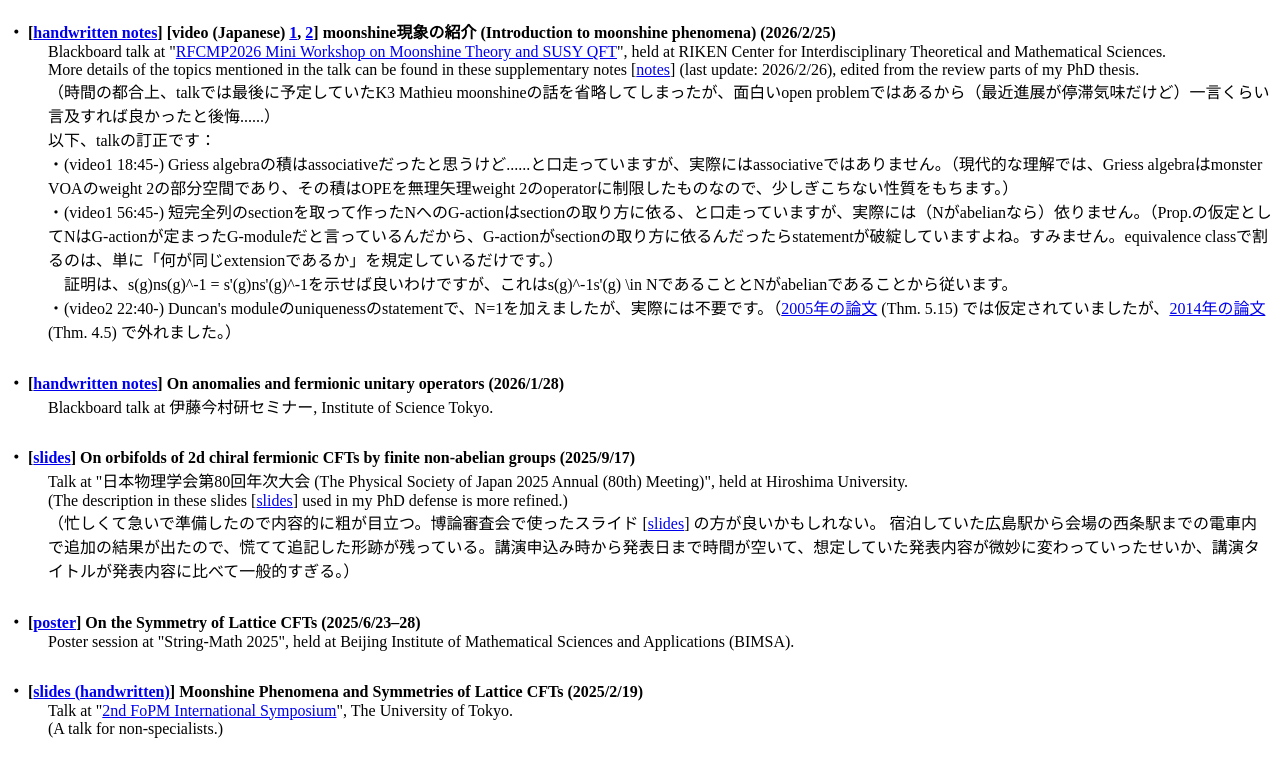
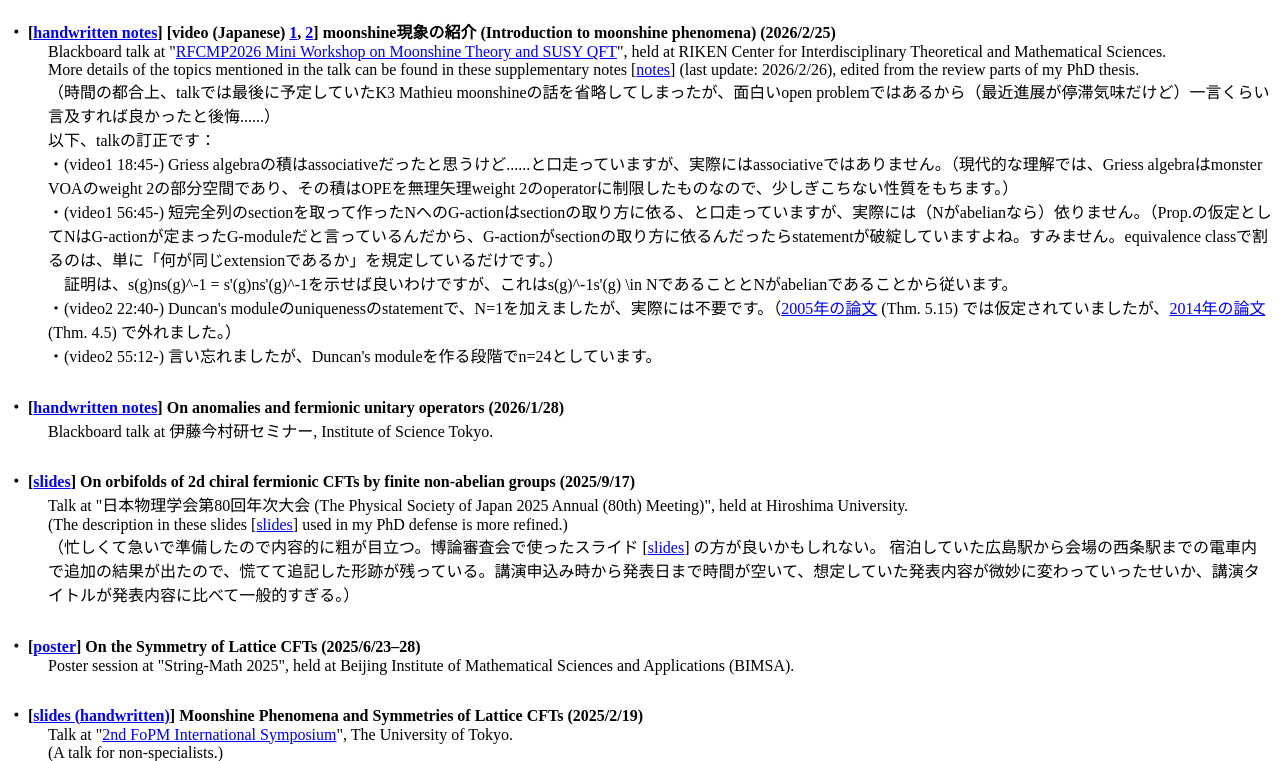
Before and after one commit to MasakiOkada0101/MasakiOkada0101.github.io, a plain HTML site: page talks.html in a window 1280 px wide. Shown: the part 61-822 px from the top of the page. Drawn offline with Linux system fonts and the light colour scheme.

Commit message:
Update talks.html

```diff
--- a/talks.html
+++ b/talks.html
@@ -20,7 +20,8 @@
                 ・(video1 18:45-) Griess algebraの積はassociativeだったと思うけど......と口走っていますが、実際にはassociativeではありません。（現代的な理解では、Griess algebraはmonster VOAのweight 2の部分空間であり、その積はOPEを無理矢理weight 2のoperatorに制限したものなので、少しぎこちない性質をもちます。）<br>
                 ・(video1 56:45-) 短完全列のsectionを取って作ったNへのG-actionはsectionの取り方に依る、と口走っていますが、実際には（Nがabelianなら）依りません。（Prop.の仮定としてNはG-actionが定まったG-moduleだと言っているんだから、G-actionがsectionの取り方に依るんだったらstatementが破綻していますよね。すみません。equivalence classで割るのは、単に「何が同じextensionであるか」を規定しているだけです。）<br>
                 　証明は、s(g)ns(g)^-1 = s'(g)ns'(g)^-1を示せば良いわけですが、これはs(g)^-1s'(g) \in NであることとNがabelianであることから従います。<br>
-                ・(video2 22:40-) Duncan's moduleのuniquenessのstatementで、N=1を加えましたが、実際には不要です。（<a href="https://arxiv.org/abs/math/0502267">2005年の論文</a> (Thm. 5.15) では仮定されていましたが、<a href="https://arxiv.org/abs/1409.3829">2014年の論文</a> (Thm. 4.5) で外れました。）
+                ・(video2 22:40-) Duncan's moduleのuniquenessのstatementで、N=1を加えましたが、実際には不要です。（<a href="https://arxiv.org/abs/math/0502267">2005年の論文</a> (Thm. 5.15) では仮定されていましたが、<a href="https://arxiv.org/abs/1409.3829">2014年の論文</a> (Thm. 4.5) で外れました。）<br>
+                ・(video2 55:12-) 言い忘れましたが、Duncan's moduleを作る段階でn=24としています。
             </dd>
 
             <dt>
```
